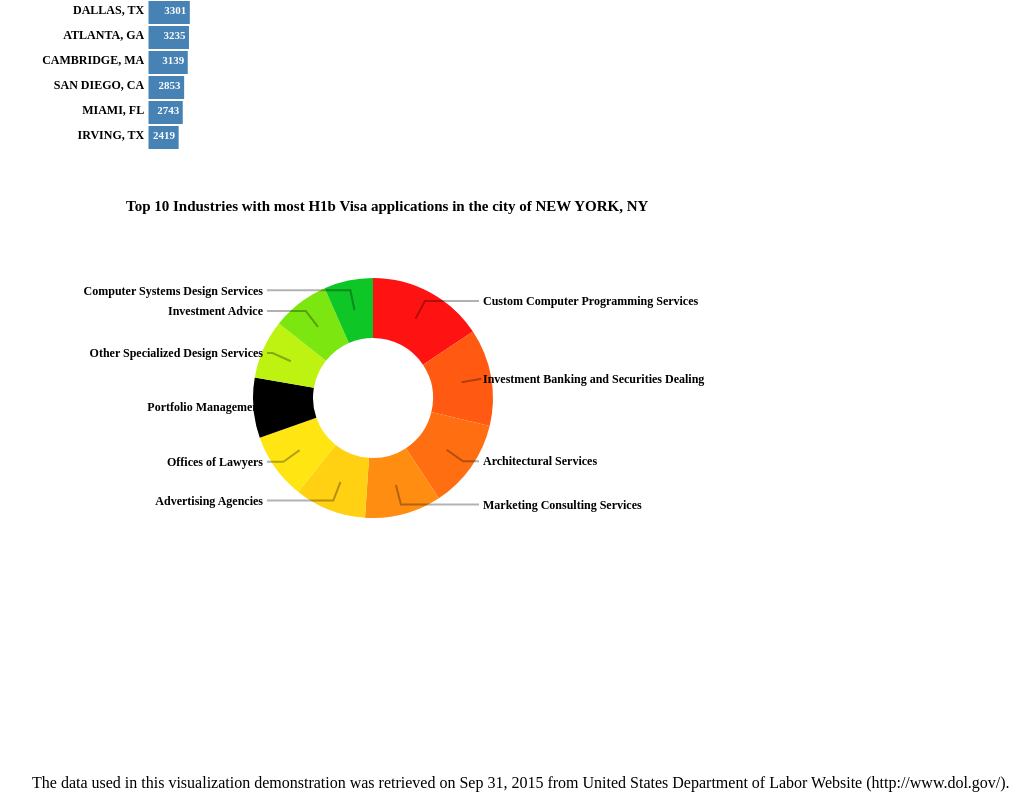
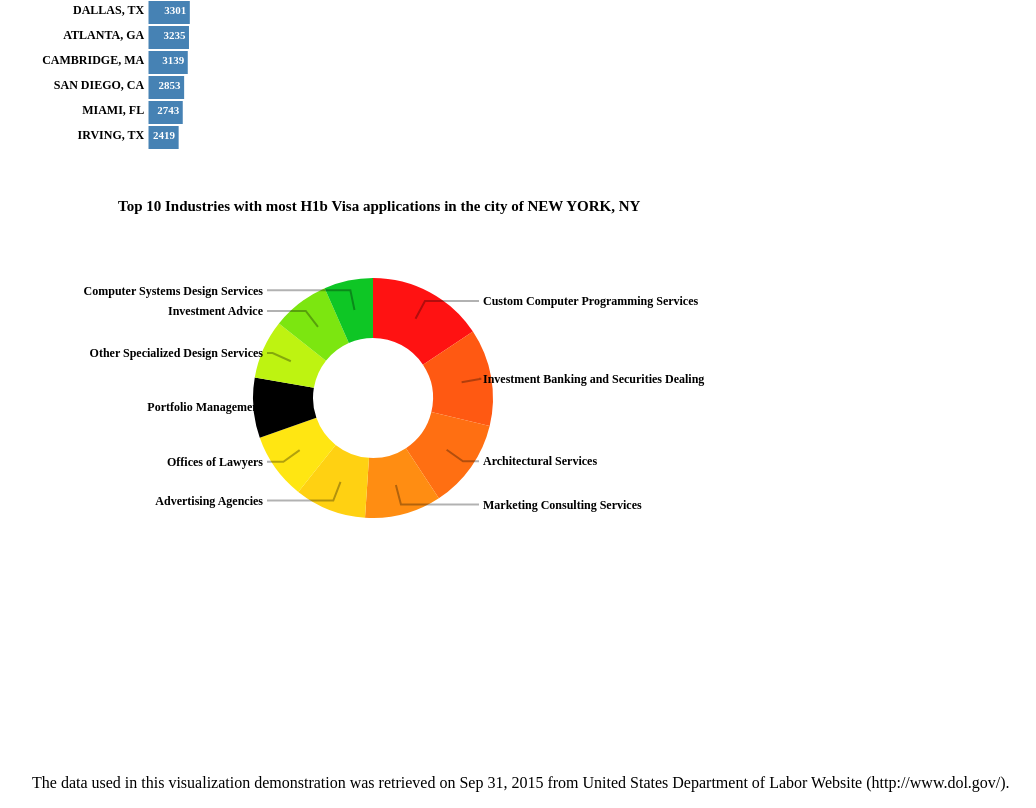
Before and after one commit to TeamSugarSugarSugar/h1b_data_visualization, a plain HTML site: page javascript/Page4-Top 20 cities animation/index.html in a window 1280 px wide. Shown: the part 463-1271 px from the top of the page, without its empty margins (0-1036 px from the left). Drawn offline with nearby package versions, Linux system fonts and the light colour scheme.

Commit message:
Update index.html

```diff
--- a/javascript/Page4-Top 20 cities animation/index.html
+++ b/javascript/Page4-Top 20 cities animation/index.html
@@ -293,7 +293,7 @@
             var city = input;
             d3.select("#title").remove();
             svg.append("text")
-                    .attr("x", -247)
+                    .attr("x", -255)
                     .attr("y", -187)
                     .attr("text-anchor", "start")
                     .text("Top 10 Industries with most H1b Visa applications in the city of "+ city)
```
